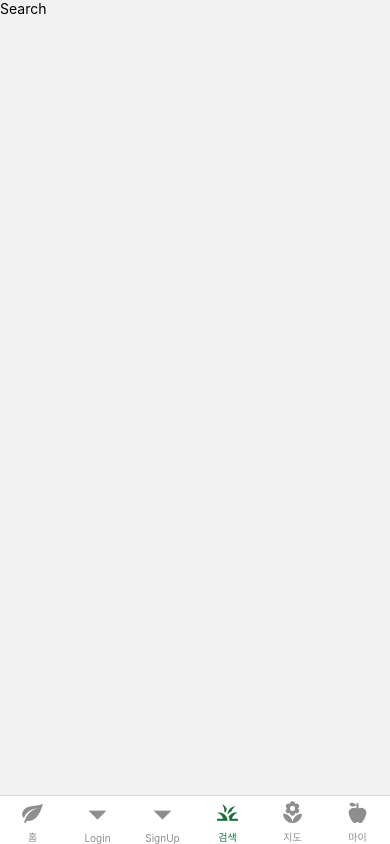
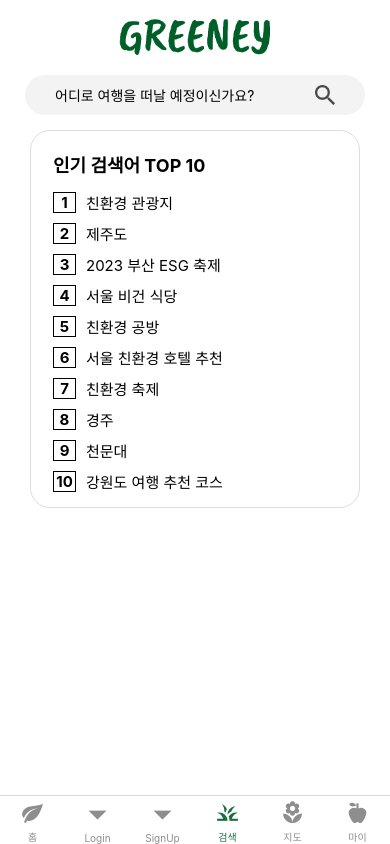
Before and after one commit to DS-Greeney/front-end, a React Native app: screen /Search in a window 390 px wide. Built offline with nearby package versions, Linux system fonts and the light colour scheme.

Commit message:
검색 페이지 작성

```diff
--- /dev/null
+++ b/src/components/SearchTopKeyword.tsx
@@ -0,0 +1,45 @@
+import React from 'react';
+import {TouchableOpacity, StyleSheet, Text} from 'react-native';
+import {NavigationProp} from '@react-navigation/native';
+
+interface dataType {
+  num: number;
+  keyword: string;
+}
+interface propType {
+  data: dataType;
+  navigation: NavigationProp<any>;
+}
+
+const SearchTopKeyword = ({data, navigation}: propType) => {
+  return (
+    <TouchableOpacity style={styles.btnView2}>
+      <TouchableOpacity disabled={true} style={styles.btnView1}>
+        <Text style={[styles.text, {fontWeight: 'bold'}]}>{data.num}</Text>
+      </TouchableOpacity>
+      <Text style={styles.text}>{data.keyword}</Text>
+    </TouchableOpacity>
+  );
+};
+export default SearchTopKeyword;
+
+const styles = StyleSheet.create({
+  btnView1: {
+    borderWidth: 1,
+    borderColor: '#000',
+    backgroundColor: '#fff',
+    alignItems: 'center',
+    marginRight: 10,
+    width: 23,
+  },
+  btnView2: {
+    backgroundColor: '#fff',
+    paddingLeft: 12,
+    paddingVertical: 5,
+    flexDirection: 'row',
+  },
+  text: {
+    fontSize: 15,
+    color: '#000',
+  },
+});
--- a/src/pages/Home/Search.tsx
+++ b/src/pages/Home/Search.tsx
@@ -1,10 +1,112 @@
 import React from 'react';
-import {View, Text} from 'react-native';
+import {View, StyleSheet, Image, TouchableOpacity, Text, FlatList} from 'react-native';
+import SearchBar from '../../components/SearchBar';
+import SearchTopKeyword from '../../components/SearchTopKeyword';
+import {useNavigation} from '@react-navigation/native';
+
+const dummySpotData = [
+  {
+    num: 1,
+    keyword: '친환경 관광지',
+  },
+  {
+    num: 2,
+    keyword: '제주도',
+  },
+  {
+    num: 3,
+    keyword: '2023 부산 ESG 축제',
+  },
+  {
+    num: 4,
+    keyword: '서울 비건 식당',
+  },
+  {
+    num: 5,
+    keyword: '친환경 공방',
+  },
+  {
+    num: 6,
+    keyword: '서울 친환경 호텔 추천',
+  },
+  {
+    num: 7,
+    keyword: '친환경 축제',
+  },
+  {
+    num: 8,
+    keyword: '경주',
+  },
+  {
+    num: 9,
+    keyword: '천문대',
+  },
+  {
+    num: 10,
+    keyword: '강원도 여행 추천 코스',
+  },
+];
 
 export default function Search() {
+  let navigation = useNavigation();
   return (
-    <View>
-      <Text>Search</Text>
+    <View style={styles.home}>
+      <View style={styles.header}>
+        <View style={styles.headtitle}>
+          <Image
+            style={styles.logo}
+            source={require('../../assets/images/home/logo.png')}
+          />
+        </View>
+        <SearchBar placeholderText={'어디로 여행을 떠날 예정이신가요?'} />
+      </View>
+      <View style={styles.box}>
+        <TouchableOpacity disabled={true}>
+          <Text style={styles.titleText}>인기 검색어 TOP 10</Text>
+        </TouchableOpacity>
+        <FlatList
+          data={dummySpotData}
+          renderItem={({item}) => (
+            <SearchTopKeyword data={item} navigation={navigation}/>
+          )}
+        />
+      </View>
     </View>
   );
 }
+
+const styles = StyleSheet.create({
+  home: {
+    backgroundColor: '#FFFFFF',
+    flex: 1,
+  },
+  header: {
+    alignItems: 'center',
+  },
+  headtitle: {
+    width: '100%',
+    alignItems: 'center',
+    marginTop: 15,
+    marginBottom: 15,
+  },
+  logo: {
+    width: 161,
+    height: 43,
+  },
+  titleText: {
+    fontSize: 18,
+    color: '#000',
+    fontWeight: 'bold',
+    marginLeft: 12,
+    marginBottom: 10,
+    marginTop: 10,
+  },
+  box: {
+    borderWidth: 1,
+    borderColor: '#ddd',
+    backgroundColor: '#fff',
+    borderRadius: 20,
+    padding: 10,
+    marginHorizontal: 30,
+  },
+});
--- a/src/pages/Mypage.tsx
+++ b/src/pages/Mypage.tsx
@@ -113,22 +113,6 @@ export default function Mypage() {
         <View style={{marginTop: 10}}>
           <View style={{flexDirection: 'row'}}>
             <Text style={{fontSize: 25}}>{user.userNickname}</Text>
-            <TouchableOpacity
-              style={{
-                borderWidth: 1,
-                borderColor: '#aaa',
-                alignItems: 'center',
-                justifyContent: 'center',
-                height: 27,
-                width: 90,
-                margin: 5,
-                backgroundColor: '#fff',
-                borderRadius: 20,
-                marginLeft: 80,
-              }}
-              onPress={handleClick}>
-              <Text style={{color: '#000'}}>닉네임 변경</Text>
-            </TouchableOpacity>
           </View>
           <View style={{flexDirection: 'row'}}>
             <TouchableOpacity
@@ -151,13 +135,16 @@ export default function Mypage() {
         </View>
       </View>
       <View style={{flexDirection: 'row', margin: 10}}>
-        <TouchableOpacity style={[styles.btnSmall, {marginLeft: 5}]}>
+        <TouchableOpacity style={styles.btnSmall}>
           <Text style={{color: '#000'}}>이미지 변경</Text>
+        </TouchableOpacity>
+        <TouchableOpacity style={styles.btnSmall} onPress={handleClick}>
+          <Text style={{color: '#000'}}>닉네임 변경</Text>
         </TouchableOpacity>
         <TouchableOpacity style={styles.btnSmall}>
           <Text style={{color: '#000'}}>칭호 변경</Text>
         </TouchableOpacity>
-        <TouchableOpacity style={[styles.btnSmall, {marginLeft: 80}]} onPress={() => logout()}>
+        <TouchableOpacity style={styles.btnSmall} onPress={() => logout()}>
           <Text style={{color: '#000'}}>로그아웃</Text>
         </TouchableOpacity>
       </View>
@@ -289,7 +276,7 @@ const styles = StyleSheet.create({
     justifyContent: 'center',
     height: 27,
     width: 90,
-    margin: 5,
+    marginHorizontal: 2,
     backgroundColor: '#fff',
     borderRadius: 20,
   },
@@ -314,10 +301,9 @@ const styles = StyleSheet.create({
   box: {
     borderWidth: 2,
     borderColor: '#999',
-    marginBottom: 5,
+    marginBottom: 30,
     backgroundColor: '#fff',
     borderRadius: 20,
     padding: 10,
-    marginTop: 15,
   },
 });
--- a/src/pages/SignUp.tsx
+++ b/src/pages/SignUp.tsx
@@ -5,7 +5,7 @@ import {
   Text,
   TextInput,
   TouchableOpacity,
-  ScrollView,
+  Alert,
 } from 'react-native';
 import { useState, useCallback } from 'react';
 import { useNavigation } from '@react-navigation/native';
@@ -16,9 +16,7 @@ import axios from 'axios';
 import Header from '../components/Common/Header';
 import FilterBtnGender from '../components/filter/FilterBtnGender';
 
-export default function SignUp() {
-  let navigation = useNavigation();
-
+export default function SignUp({navigation}: any) {
   Date.prototype.format = function (f) {
     if (!this.valueOf()) return ' ';
     var d = this;
@@ -126,7 +124,13 @@ export default function SignUp() {
           userGender: user.userGendernum,
         })
         .then(function (response) {
-          console.log(response);
+          console.log(response.data);
+          if (response.data.success === true) {
+            console.log('회원가입 성공');
+            navigation.navigate('Homepage');
+          } else {
+            Alert.alert('회원가입 실패', '입력한 값을 다시 확인해주세요.');
+          }
         })
         .catch(function (error) {
           console.log(error);
```
